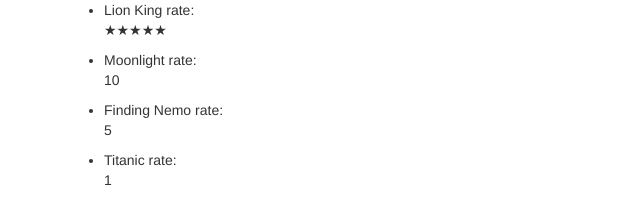
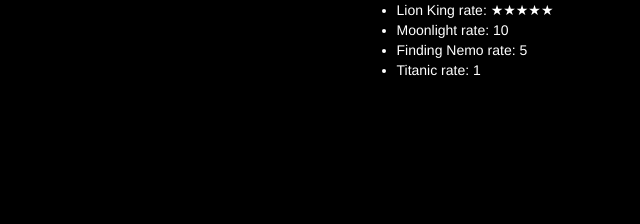
Before and after one commit to einarzb/anguflix, a website: page index.html in a window 1280 px wide. Shown: the whole page, without its empty margins (6-646 px from the left). Drawn offline with nearby package versions, Linux system fonts and the light colour scheme; some packages are replaced by stand-ins of ours.

Commit message:
added bootstrap styling

```diff
--- a/app.js
+++ b/app.js
@@ -1,2 +1,3 @@
 var app = angular.module("appAnguflix", ['ngSanitize']);
 //The square brackets, given as a second argument, are for injections
+//ngSanitize is for ng-bind-html module
--- a/index.html
+++ b/index.html
@@ -7,11 +7,18 @@
 </head>
 <body ng-app="appAnguflix">
 <div class="container">
+   <div class="row">
+
+      <div class="col-md-6 col-md-offset-3">
           <ul ng-controller="anguflixCtrl">
             <li ng-repeat="movie in moviesList | orderBy: '-rate'">
-    {{movie.name}} rate: <p ng-bind-html="movie.rate"></p>
+            {{movie.name}} rate: <span ng-bind-html="movie.rate"></span>
             </li>
           </ul>
+      </div>
+
+
+   </div>
 </div>
 
 <script type="text/javascript" src="node_modules/jquery/dist/jquery.js"></script>
--- a/style.css
+++ b/style.css
@@ -0,0 +1 @@
+body{background-color: #000;color:#fff;}
```
Lines whose indentation alone changed are shown as unchanged.
